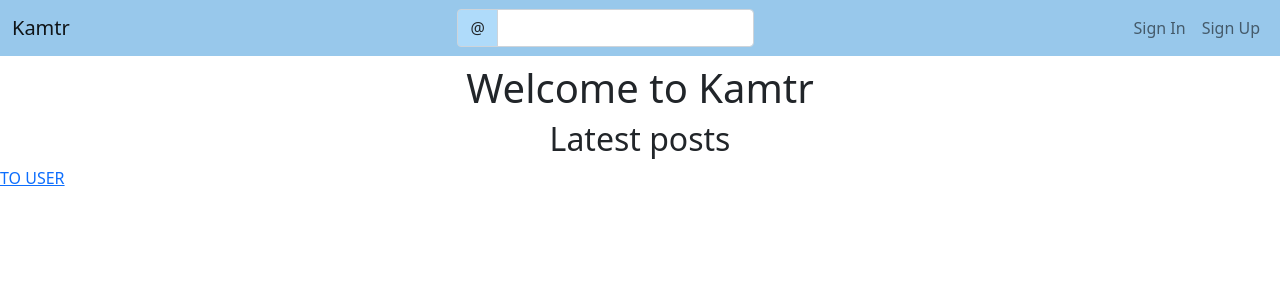
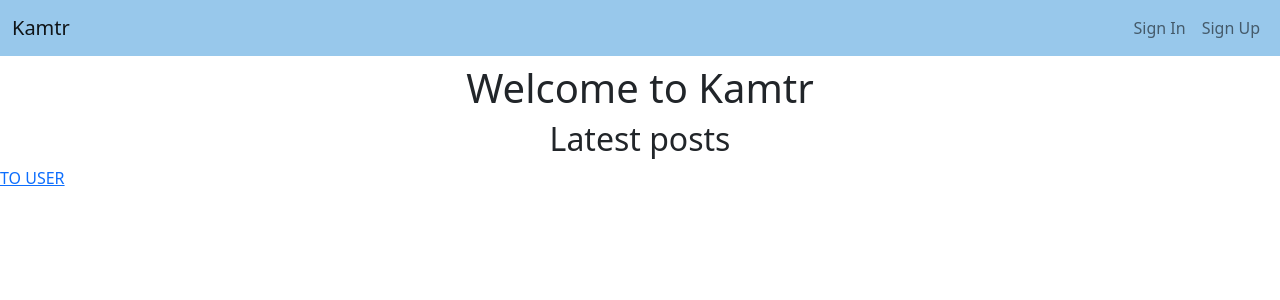
Before and after one commit to KamilMensik/kamtr, a Rails app: page / in a window 1280 px wide. Shown: the top 300 px of the page. Run offline with Rails 7, Linux system fonts and the light colour scheme; data that the repository does not hold is empty; some libraries are stand-ins or nearby versions.

Commit message:
Some changes to the code + Preparing for new thingies

```diff
--- a/app/controllers/g_controller.rb
+++ b/app/controllers/g_controller.rb
@@ -18,6 +18,6 @@ class GController < ApplicationController
 	private
 
 	def user_posts!
-		Post.where(user_id: @user.id).order("created_at DESC")
+		Post.where(user_id: @user.id).order("created_at DESC") unless @user == nil
 	end
 end
--- a/app/views/layouts/_header.html.erb
+++ b/app/views/layouts/_header.html.erb
@@ -4,12 +4,6 @@
     <button class="navbar-toggler" type="button" data-bs-toggle="collapse" data-bs-target="#navbarNavAltMarkup" aria-controls="navbarNavAltMarkup" aria-expanded="false" aria-label="Toggle navigation">
       <span class="navbar-toggler-icon"></span>
     </button>
-    <%= form_with url: g_user_url, method: :get do |form| %>
-    <div class= "input-group" style="position: relative;">
-      <span class="input-group-text" id="basic-addon1" style="background-color: #afdbfa">@</span>
-      <%= form.text_field :id, class: "form-control" %>
-    </div>
-    <% end %>
       <div class="navbar-nav">
         <% unless user_signed_in?%>
                <%= link_to "Sign In", new_user_session_path, class:"nav-link" %>
```
Also changed, not shown: app/views/g/_user_card.html.erb (indentation only), 3 other files.
